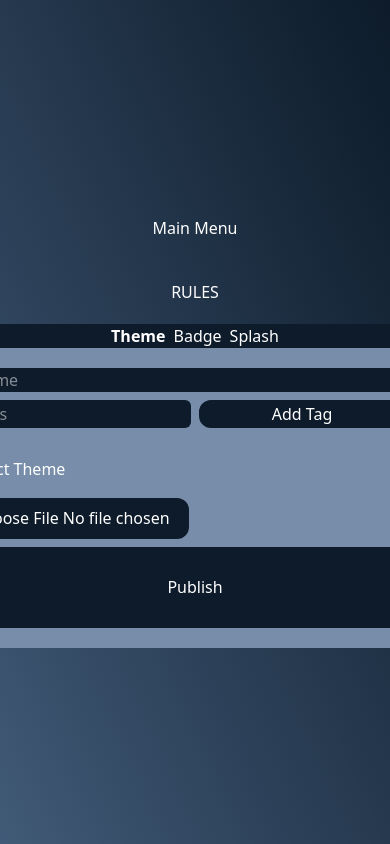
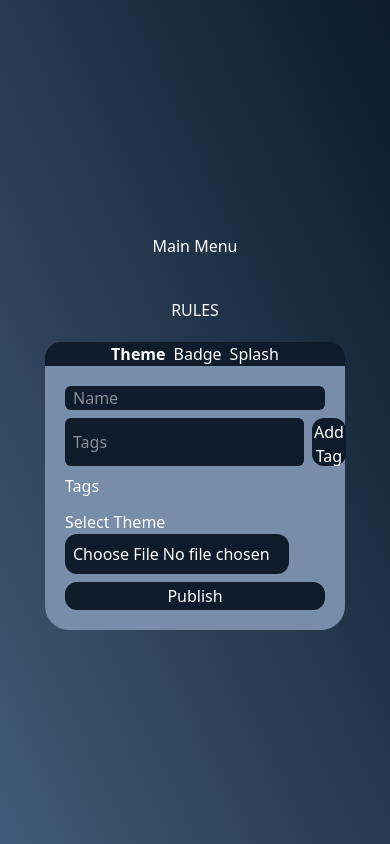
Before and after one commit to regul4rn0name/NSFWPlaza, a Next.js app: page /add in a window 390 px wide. Built offline with nearby package versions, Linux system fonts and the light colour scheme.

Commit message:
responsivity for add

```diff
--- a/app/add/page.tsx
+++ b/app/add/page.tsx
@@ -5,11 +5,11 @@ import { useRef, useState } from "react"
 import Rules from "../rules/page";
 
 export default function Page() {
-    const [rules,setRules] = useState<boolean>(false);
+    const [rules, setRules] = useState<boolean>(false);
     const [tags, setTags] = useState<string[]>([]);
     const [name, setName] = useState<string>("");
     const [file, setFile] = useState<File>();
-    const [collection,setCollection] = useState<string>("themes");
+    const [collection, setCollection] = useState<string>("themes");
     const tagref = useRef<HTMLInputElement>(null);
     const addtag = () => {
 
@@ -56,27 +56,37 @@ export default function Page() {
     return (
 
         <div className="w-screen overflow-auto flex flex-col justify-center items-center h-screen bg-gradient-to-bl from-[#0d1b2a] to-[#415a77]">
-            {rules==true && (<><Rules/> <button onClick={()=>setRules(false)} className="text-white hover:font-bold transition-all z-50">Close</button></>)}
+            {rules == true && (<><Rules /> <button onClick={() => setRules(false)} className="text-white hover:font-bold transition-all bg-black w-16 h-16 m-2 rounded-xl z-50">Close</button></>)}
             <Link href={"/themes/1"} className="text-white m-5 hover:font-bold transition-all">Main Menu</Link>
-            <button onClick={()=>setRules(true)} className="text-white m-5 hover:font-bold transition-all">RULES</button>
-            <div className="bg-[#0d1b2a] text-white w-[500px] rounded-t-2xl flex justify-center items-center gap-2">
-                <button className={`hover:font-bold transition-all ${collection==="themes" ? 'font-bold':''}`} onClick={()=>{setCollection("themes")}}>Theme</button>
-                <button className={`hover:font-bold transition-all ${collection==="badges" ? 'font-bold':''}`} onClick={()=>{setCollection("badges")}}>Badge</button>
-                <button className={`hover:font-bold transition-all ${collection==="splashes" ? 'font-bold':''}`} onClick={()=>{setCollection("splashes")}}>Splash</button>
+            <button onClick={() => setRules(true)} className="text-white m-5 hover:font-bold transition-all">RULES</button>
+            <div className="bg-[#0d1b2a] text-white w-[300px] md:w-[500px] rounded-t-2xl flex justify-center items-center gap-2">
+                <button className={`hover:font-bold transition-all ${collection === "themes" ? 'font-bold' : ''}`} onClick={() => { setCollection("themes") }}>Theme</button>
+                <button className={`hover:font-bold transition-all ${collection === "badges" ? 'font-bold' : ''}`} onClick={() => { setCollection("badges") }}>Badge</button>
+                <button className={`hover:font-bold transition-all ${collection === "splashes" ? 'font-bold' : ''}`} onClick={() => { setCollection("splashes") }}>Splash</button>
             </div>
-            <div className="bg-[#778da9] w-[500px] h-[300px] rounded-b-3xl text-white p-5 grid grid-rows-3 gap-2">
-                <div className="grid grid-cols-2 gap-2">
+            <div className="bg-[#778da9] w-[300px] md:w-[500px] rounded-b-3xl text-white p-5 flex flex-col gap-2">
+                <div className=" flex flex-col gap-2">
                     <input type="text" placeholder="Name" className="bg-[#0d1b2a] rounded-md col-span-2 pl-2" onChange={(e) => setName(e.target.value)} />
+                    <div className="flex gap-2 h-12">
                     <input type="text" placeholder="Tags" className="bg-[#0d1b2a] rounded-md pl-2" ref={tagref} />
                     <button className="bg-[#0d1b2a] self-end mr-5 h-full rounded-xl duration-25 border-2 border-[#0d1b2a] hover:border-white" onClick={addtag}>Add Tag</button>
-                    <div className="col-span-2 flex">
-                        <h1>Tags </h1>
+                    </div>
+                    <div>
+                        <h1 className="mb-1">Tags</h1>
+
+                        <div className="flex flex-wrap gap-2">
                             {tags.map((tag, _index) => (
-                            <h1 className="ml-2" key={_index}>{tag}</h1>
+                                <span
+                                    key={_index}
+                                    className="bg-[#0d1b2a] px-2 py-1 rounded-md text-sm break-words"
+                                >
+                                    {tag}
+                                </span>
                             ))}
                         </div>
                     </div>
-                <div className="grid grid-rows-2">
+                </div>
+                <div className="flex-col gap-2">
                     <h1>Select Theme</h1>
                     <input type="file" accept=".zip" className="bg-[#0d1b2a] w-56 rounded-xl p-2" onChange={handlefilechange} />
                 </div>
```
Lines whose indentation alone changed are shown as unchanged.
